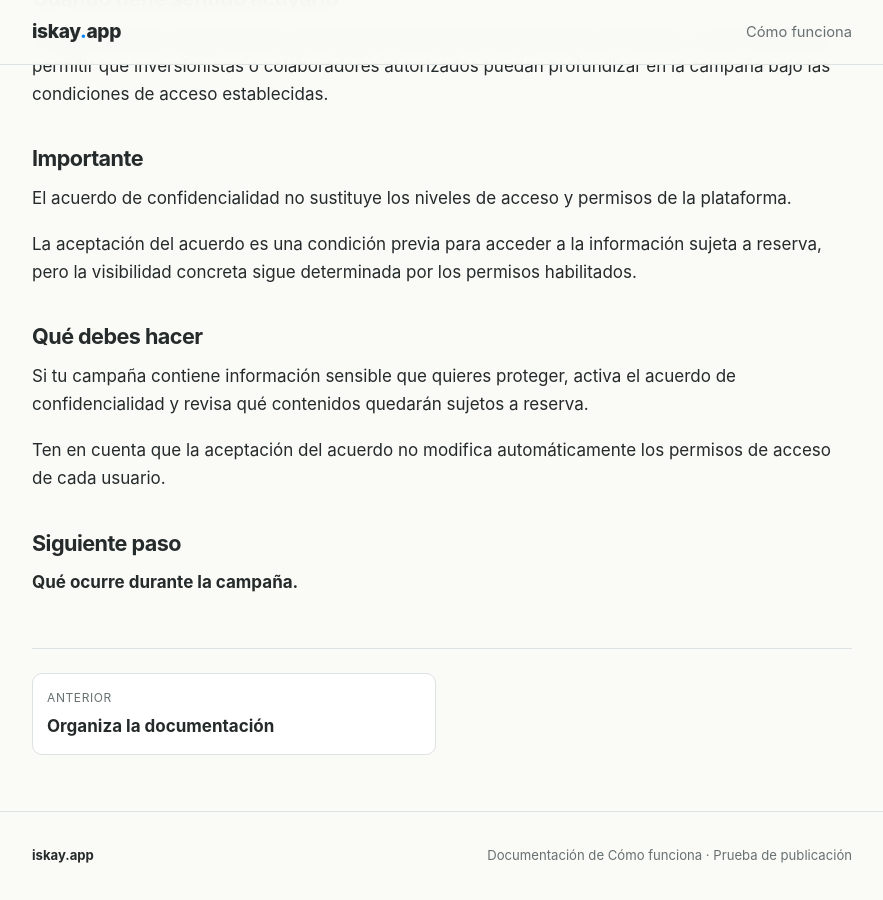
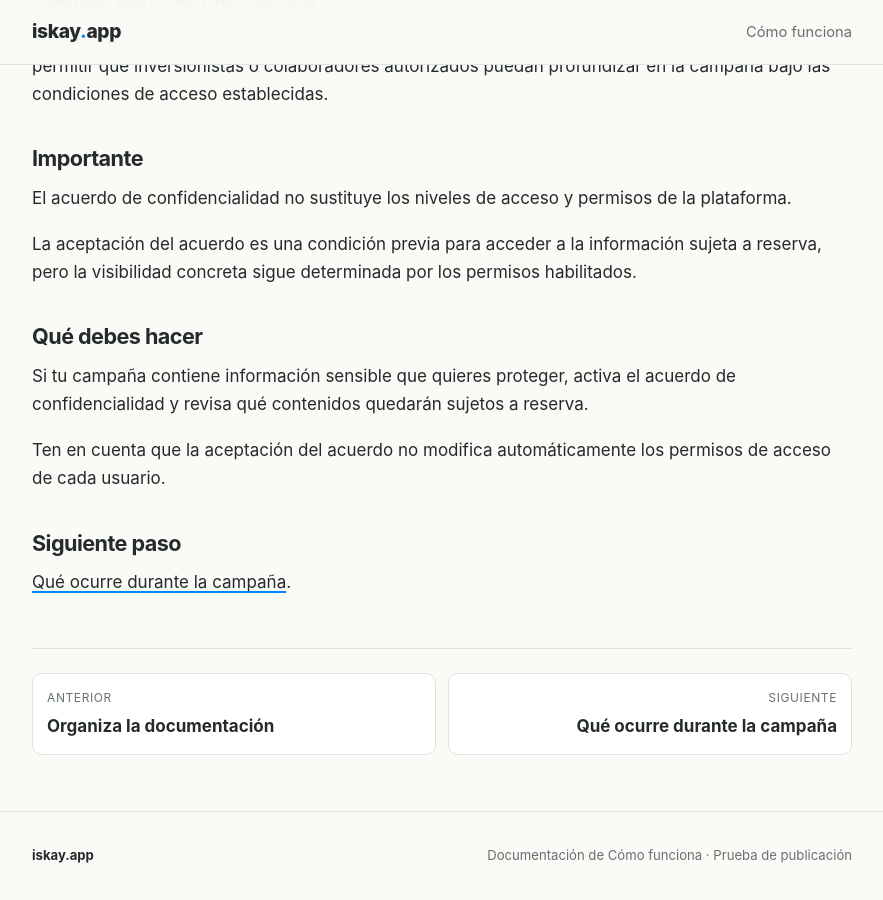
Before and after one commit to iskayApp/como-funciona, a Jekyll site: the page built from ideas/financiamiento-reembolsable/promotores/04-construye-y-publica-tu-campana/22-cuando-usar-el-acuerdo-de-confidencialidad.md, in a window 1280 px wide and 900 px high, scrolled down 1215 px. Shown: the whole window, without its empty margins (198-1081 px from the left). Built offline with Jekyll 4.4.1, drawn with Linux system fonts in a browser that asks for light colours; some of the changed lines change nothing that is shown.

Commit message:
docs: enlazar ficha 22 con ficha 23

```diff
--- a/ideas/financiamiento-reembolsable/promotores/04-construye-y-publica-tu-campana/22-cuando-usar-el-acuerdo-de-confidencialidad.md
+++ b/ideas/financiamiento-reembolsable/promotores/04-construye-y-publica-tu-campana/22-cuando-usar-el-acuerdo-de-confidencialidad.md
@@ -14,6 +14,8 @@ status: "Borrador para revisión"
 reviewed: "2026-11-01"
 prev_url: /financiamiento-reembolsable/promotores/construye-y-publica-tu-campana/organiza-la-documentacion/
 prev_title: "Organiza la documentación"
+next_url: /financiamiento-reembolsable/promotores/construye-y-publica-tu-campana/que-ocurre-durante-la-campana/
+next_title: "Qué ocurre durante la campaña"
 ---
 
 # Cuándo usar el acuerdo de confidencialidad
@@ -64,4 +66,4 @@ Ten en cuenta que la aceptación del acuerdo no modifica automáticamente los pe
 
 ## Siguiente paso
 
-**Qué ocurre durante la campaña.**
+[Qué ocurre durante la campaña]({{ '/financiamiento-reembolsable/promotores/construye-y-publica-tu-campana/que-ocurre-durante-la-campana/' | relative_url }}).
```
